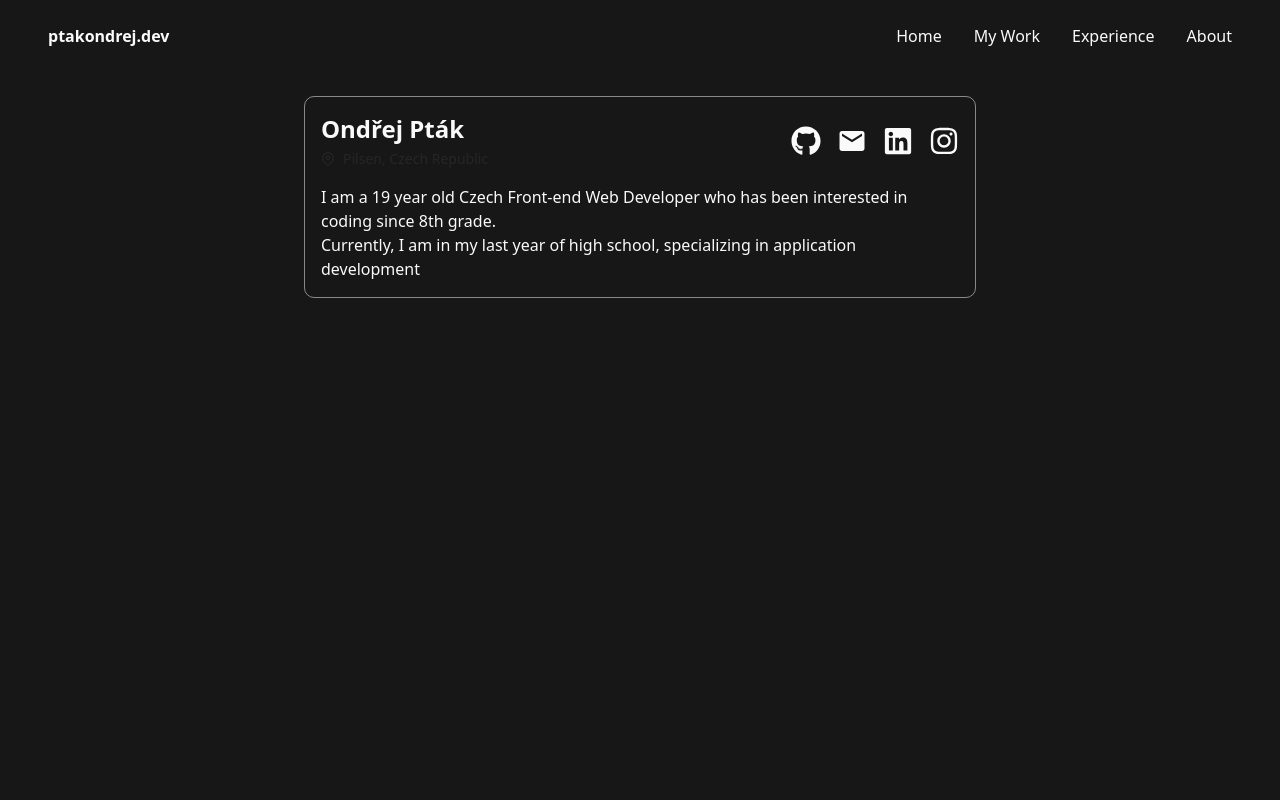
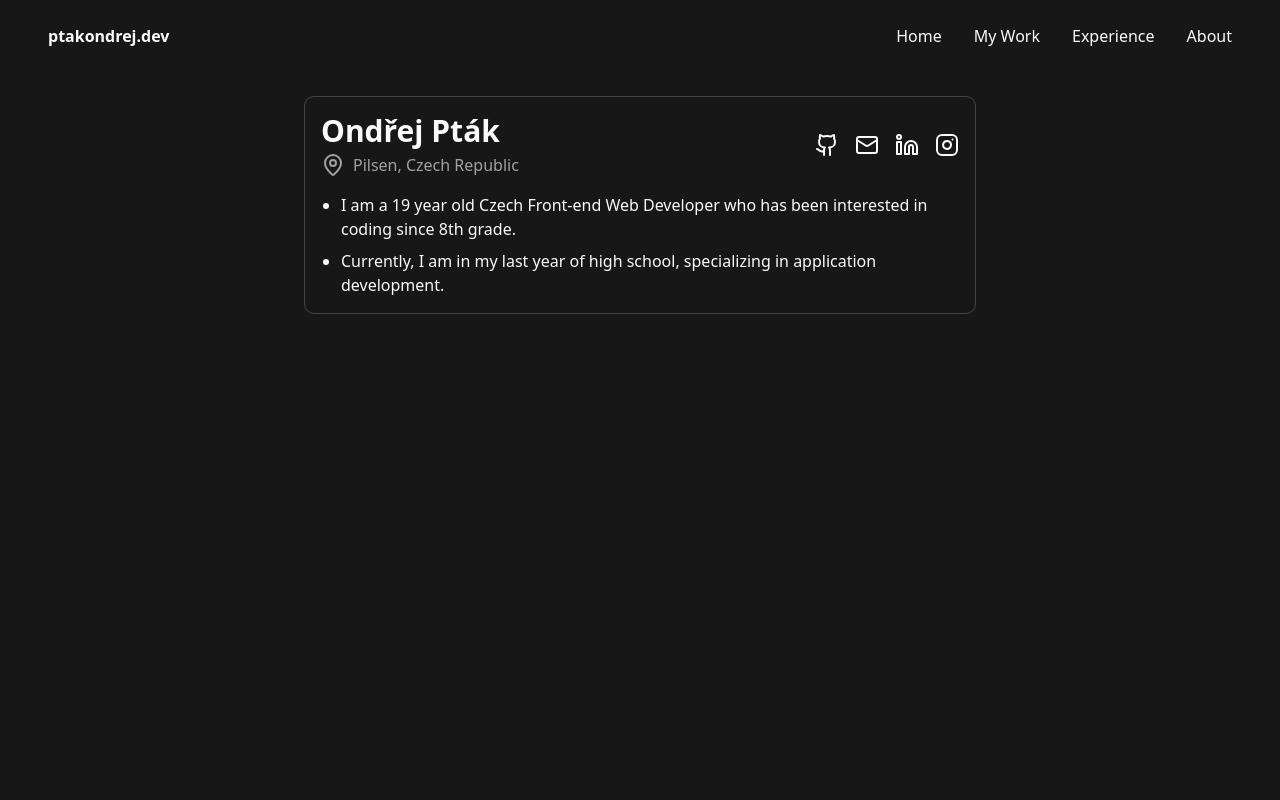
Before and after one commit to florixak/ondrej-portfolio, a Next.js app: page / in a window 1280 px wide. Shown: the top 800 px of the page. Built offline with nearby package versions, Linux system fonts and the light colour scheme; no server answers.

Commit message:
Update little about

```diff
--- a/components/LittleAbout.tsx
+++ b/components/LittleAbout.tsx
@@ -1,53 +1,56 @@
-import { FaGithub, FaInstagram, FaLinkedin } from "react-icons/fa";
-import { FiMapPin } from "react-icons/fi";
-import { MdMail } from "react-icons/md";
+import { Github, Instagram, Linkedin, Mail, MapPin } from "lucide-react";
 
 const contacts = [
   {
     name: "GitHub",
-    icon: <FaGithub />,
+    icon: <Github />,
     href: "https://github.com/florixak",
   },
   {
     name: "E-Mail",
-    icon: <MdMail />,
+    icon: <Mail />,
     href: "mailto:ondrej@ptakondrej.dev",
   },
   {
     name: "LinkedIn",
-    icon: <FaLinkedin />,
-    href: "https://www.linkedin.com/in/ondrej-ptak-1a4b3a1b8/",
+    icon: <Linkedin />,
+    href: "https://www.linkedin.com/in/ond%C5%99ej-pt%C3%A1k-0ba354347/",
   },
   {
     name: "Instagram",
-    icon: <FaInstagram />,
+    icon: <Instagram />,
     href: "https://www.instagram.com/florixak/",
   },
 ];
 
 const LittleAbout = () => {
   return (
-    <section className="flex flex-col gap-4 p-4 rounded-lg border-foreground/50 border mx-auto max-w-2xl text-foreground ">
+    <section className="flex flex-col gap-4 p-4 rounded-lg border-foreground/20 border mx-auto max-w-2xl text-foreground">
       <div className="flex items-center justify-between">
         <div className="flex flex-col gap-1">
-          <h1 className="text-2xl font-semibold">Ondřej Pták</h1>
-          <p className="flex items-center gap-2 text-sm text-muted">
-            <FiMapPin /> Pilsen, Czech Republic
+          <h1 className="text-3xl font-semibold">Ondřej Pták</h1>
+          <p className="flex items-center gap-2 text-base text-muted-foreground">
+            <MapPin /> Pilsen, Czech Republic
           </p>
         </div>
         <div className="flex gap-4 text-3xl">
           {contacts.map((contact) => (
-            <a key={contact.name} href={contact.href}>
+            <a key={contact.name} href={contact.href} target="_blank">
               {contact.icon}
             </a>
           ))}
         </div>
       </div>
-      <p>
-        I am a 19 year old Czech Front-end Web Developer who has been interested
-        in coding since 8th grade. <br /> Currently, I am in my last year of
-        high school, specializing in application development
-      </p>
+      <ul className="flex flex-col gap-2 text-base list-disc list-outside ml-5">
+        <li>
+          I am a 19 year old Czech Front-end Web Developer who has been
+          interested in coding since 8th grade.
+        </li>
+        <li>
+          Currently, I am in my last year of high school, specializing in
+          application development.
+        </li>
+      </ul>
     </section>
   );
 };
```
